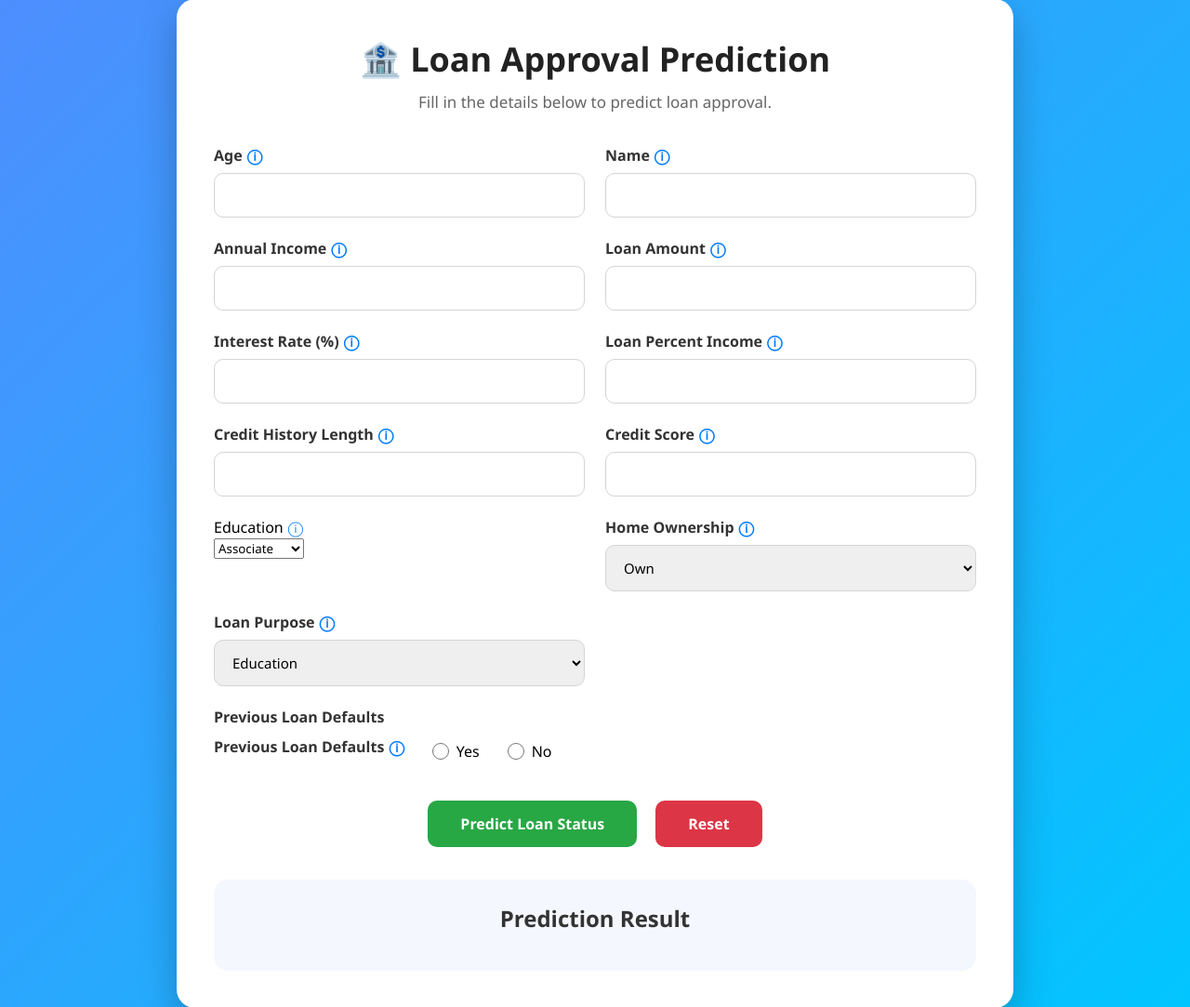
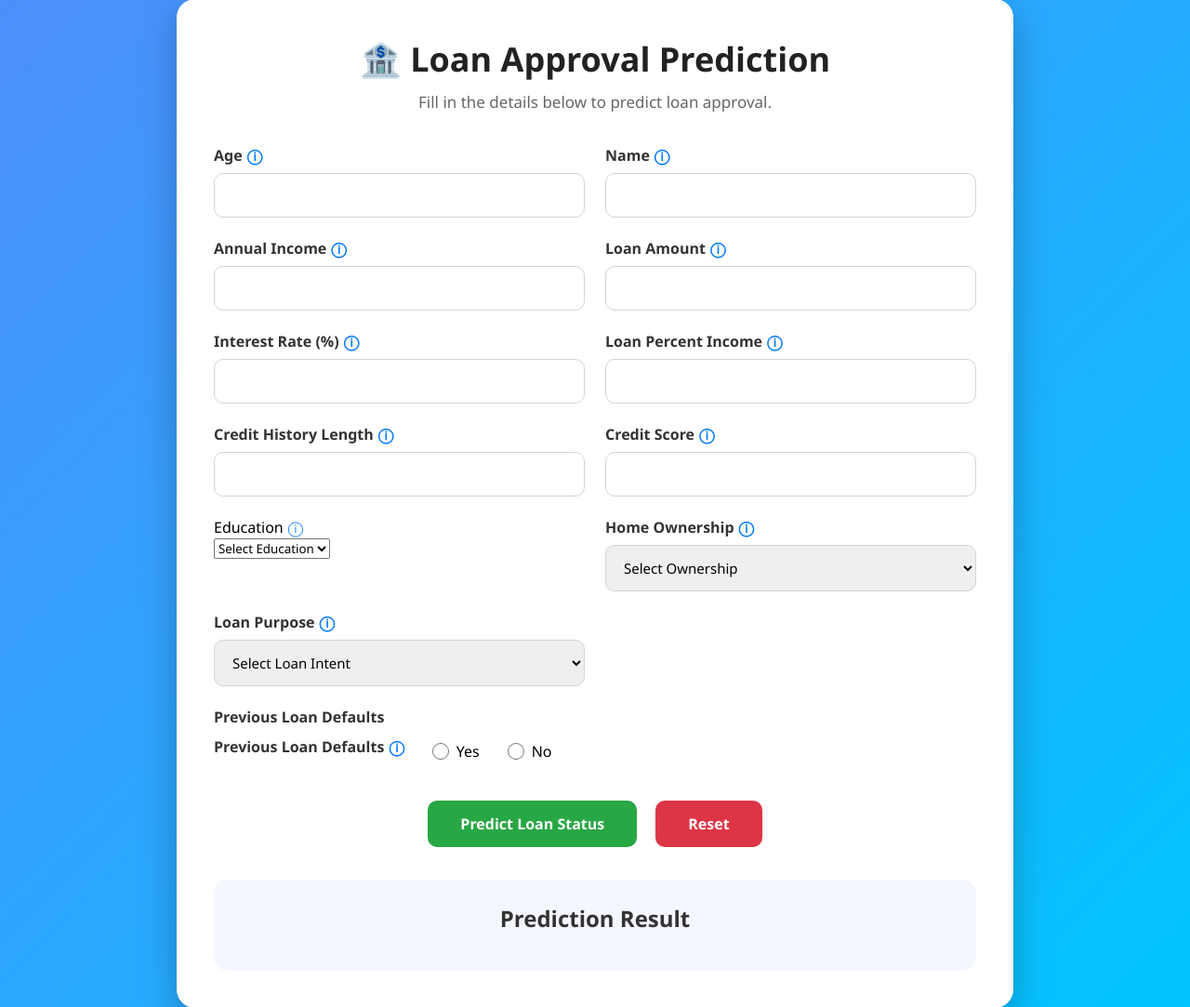
Before and after one commit to yugshah1713c/Loan-Approval-Prediction, a Flask app: page / in a window 1280 px wide. Shown: the part 41-1124 px from the top of the page at 93% size. Run offline with Flask 3, Linux system fonts and the light colour scheme; parts of the project's set-up code (start-up, migrations or seed data) failed here and were passed over.

Commit message:
add validation

```diff
--- a/app.py
+++ b/app.py
@@ -31,7 +31,7 @@ def home():
 def predict():
     print("predict route called")
     person_age = int(request.form['age'])
-    person_name = request.form['person_name']
+    person_name = request.form['person_name'].strip()
     person_income = float(request.form['income'])
     loan_amount = float(request.form['Loan_amount'])
     interest_rate = float(request.form['int_rate'])
@@ -44,6 +44,81 @@ def predict():
     person_home_ownership = request.form['home_ownership']
     loan_intent = request.form['loan_intent']
 
+    # ----------Validation----------
+
+    if person_age < 18 or person_age > 100 :
+        return render_template(
+            "index.html",
+            prediction = "❌ Age must be between 18 and 100."
+        )
+
+    if len(person_name) < 3 or len(person_name) > 50:
+        return render_template(
+            "index.html",
+            prediction = "❌ Name must be 3–50 characters."
+        )
+
+    if person_income <= 0 :
+        return render_template(
+            "index.html",
+            prediction = "❌ Income must be greater than 0."
+        )
+
+    if loan_amount <= 0 :
+        return render_template(
+            "index.html",
+            prediction = "❌ Enter a valid loan amount."
+        )
+
+    if interest_rate < 0 or interest_rate > 50 :
+        return render_template(
+            "index.html",
+            prediction = "❌ Interest rate must be between 0% and 50%."
+        )
+
+    if loan_percent_amount < 0 or loan_percent_amount > 1:
+       return render_template(
+        "index.html",
+        prediction="❌ Loan percent income must be between 0 and 1."
+    )
+
+    if credit_history <= 0 :
+        return render_template(
+            "index.html",
+            prediction = "❌ Enter a valid credit history length."
+        )
+
+    if credit_score < 300 or credit_score >850 :
+        return render_template(
+            "index.html",
+            prediction = "❌ Credit score must be between 300 and 850."
+        )
+
+    if person_education == "" :
+        return render_template(
+            "index.html",
+            prediction = "❌ Please select your education."
+        )
+
+    if person_home_ownership == "" :
+        return render_template(
+            "index.html",
+            prediction = "❌ Please select your ownership."
+        )
+
+    if loan_intent == "" :
+        return render_template(
+            "index.html",
+            prediction = "❌ Please select your loan intent."
+        )
+
+    if previous_loan_defaults not in ["Yes" , "No"] :
+        return render_template(
+            "index.html",
+            prediction="❌ Please choose Yes or No."
+        )
+
+    # ----------Preprocessing----------
     data = {
     "person_age": person_age,
     "person_income": person_income,
@@ -139,5 +214,5 @@ def predict():
 
 
 
-if __name__ == "__main__":
-    app.run(debug=True)
+# if __name__ == "__main__":
+app.run(debug=True)
--- /dev/null
+++ b/static/script.js
@@ -0,0 +1,89 @@
+const age = document.querySelector("#age")
+const ageError = document.querySelector("#ageError")
+
+const name = document.querySelector("#name")
+const nameError = document.querySelector("#nameError")
+
+const income = document.querySelector("#income")
+const incomeError = document.querySelector("#incomeError")
+
+const loan_amt = document.querySelector("#loan_amt")
+const loan_amtError = document.querySelector("#loan_amtError")
+
+const int_rate = document.querySelector("#int_rate")
+const int_rateError = document.querySelector("#int_rateError")
+
+const loan_per_inc = document.querySelector("#loan_per_inc")
+const loan_per_incError = document.querySelector("#loan_per_incError")
+
+const credit_history = document.querySelector("#credit_history")
+const credit_historyError = document.querySelector("#credit_historyError")
+
+const credit_score = document.querySelector("#credit_score")
+const credit_scoreError = document.querySelector("#credit_scoreError")
+
+age.addEventListener("input", function () {
+    if(age.value <18 || age.value > 100)
+    {
+        ageError.textContent = "❌ Age must be between 18 and 100.";
+    }else{
+        ageError.textContent = "";
+    }
+});
+
+// name.addEventListener("input",() => {
+//     if(name.)
+// })
+
+income.addEventListener("input",() => {
+    if(income.value <= 0)
+    {
+        incomeError.textContent = "❌ Income must be greater than 0."
+    }else{
+        incomeError.textContent = ""
+    }
+})
+
+// loan_amt.addEventListener("input",() =>{
+//     if(income.value <= 0)
+//     {
+//         loan_amtError.textContent = "❌ Income must be greater than 0."
+//     }else{
+//         loan_amtError.textContent = ""
+//     }
+// })
+
+int_rate.addEventListener("input",() => {
+    if(int_rate.value <= 0 || int_rate.value > 50)
+    {
+        int_rateError.textContent = "❌ Interest rate must be between 0% and 50%."
+    }else{
+        int_rateError.textContent = ""
+    }
+})
+
+loan_per_inc.addEventListener("input",() => {
+    if(loan_per_inc.value < 0 || loan_per_inc.value > 1)
+    {
+        loan_per_incError.textContent = "❌ Loan percent income must be between 0 and 1."
+    }else{
+        loan_per_incError.textContent = ""
+    }
+})
+
+credit_history.addEventListener("input",() => {
+    if(credit_history.value < 0){
+        credit_historyError.textContent = "❌ Enter a valid credit history length."
+    }else{
+        credit_historyError.textContent = ""
+    }
+})
+
+credit_score.addEventListener("input",() => {
+    if(credit_score.value<300 || credit_score.value > 850)
+    {
+        credit_scoreError.textContent = "❌ Credit score must be between 300 and 850."
+    }else{
+        credit_scoreError.textContent = ""
+    }
+})
--- a/templates/index.html
+++ b/templates/index.html
@@ -28,7 +28,8 @@
                           <span style="color:#007BFF; cursor:pointer;"
                             title="Enter your current age in years.">ⓘ</span>
                     </label>
-                     <input type="number" name="age" required>
+                     <input type="number" name="age" id="age">
+                     <small id="ageError" style="color: red;"></small>
                 </div>
 
                 <div class="input-box">
@@ -37,7 +38,8 @@
                             <span style="color:#007BFF; cursor:pointer;"
                             title="Enter your full name.">ⓘ</span>
                          </label>
-                        <input type="text" name="person_name" id="person_name" required>
+                        <input type="text" name="name" id="person_name" min="3" required>
+                        <small id="nameError"></small>
                 </div>
 
                 <div class="input-box">
@@ -46,7 +48,8 @@
                         <span style="color:#007BFF; cursor:pointer;"
                             title="Enter your yearly income before taxes.">ⓘ</span>
                     </label>
-                    <input type="number" name="income" required>
+                    <input type="number" name="income" min="0" id="income" required>
+                    <small id="incomeError"></small>
                 </div>
 
                 <div class="input-box">
@@ -55,7 +58,8 @@
                         <span style="color:#007BFF; cursor:pointer;"
                             title="Enter the total amount of loan you want.">ⓘ</span>
                     </label>
-                    <input type="number" name="Loan_amount" required>
+                    <input type="number" name="Loan_amount" min="0" id="loan_amt" required>
+                    <small id="loan_amtError"></small>
                 </div>
 
                 <div class="input-box">
@@ -64,7 +68,8 @@
                         <span style="color:#007BFF; cursor:pointer;"
                             title="Annual interest rate offered for the loan.">ⓘ</span>
                     </label>
-                    <input type="number" name="int_rate" step="any" required>
+                    <input type="number" name="int_rate" step="any" min="0" id="int_rate" max="50" required>
+                    <small id="int_rateError"></small>
                 </div>
 
 
@@ -74,7 +79,8 @@
                         <span style="color:#007BFF; cursor:pointer;"
                             title="Loan Amount ÷ Annual Income. Example: ₹2,00,000 / ₹10,00,000 = 0.20">ⓘ</span>
                     </label>
-                    <input type="number" name="percent_amount" step="any" required>
+                    <input type="number" name="percent_amount" step="any" id="loan_per_inc" required>
+                    <small id="loan_per_incError"></small>
                 </div>
 
                 <div class="input-box">
@@ -83,7 +89,8 @@
                         <span style="color:#007BFF; cursor:pointer;"
                             title="Number of years since your first credit account was opened.">ⓘ</span>
                     </label>
-                    <input type="number" name="person_cred_hist_length" required>
+                    <input type="number" name="person_cred_hist_length" id="credit_history" min="0" required>
+                    <small id="credit_historyError"></small>
                 </div>
 
                 <div class="input-box">
@@ -92,7 +99,8 @@
                         <span style="color:#007BFF; cursor:pointer;"
                             title="Usually between 300 and 850. Higher scores improve approval chances.">ⓘ</span>
                     </label>
-                    <input type="number" name="credit_score" required>
+                    <input type="number" name="credit_score"  id="credit_score" required>
+                    <small id="credit_scoreError"></small>
                 </div>
 
                 <div>
@@ -101,7 +109,8 @@
                         <span style="color:#007BFF; cursor:pointer;"
                             title="Select your highest completed education level.">ⓘ</span>
                     </label>
-                    <select name="person_education" required>
+                    <select name="person_education" id="education" required>
+                        <option value="" selected disabled>Select Education</option>
                         <option value="Associate">Associate</option>
                         <option value="Bachelor">Bachelor</option>
                         <option value="Doctorate">Doctorate</option>
@@ -118,6 +127,7 @@
                     </label>
 
                     <select name="home_ownership" required>
+                        <option value="" selected disabled>Select Ownership</option>
                         <option value="OWN">Own</option>
                         <option value="RENT">Rent</option>
                         <option value="MORTGAGE">Mortgage</option>
@@ -133,6 +143,7 @@
                     </label>
 
                     <select name="loan_intent" required>
+                        <option value="" selected disabled>Select Loan Intent</option>
                         <option value="EDUCATION">Education</option>
                         <option value="HOMEIMPROVEMENT">Home Improvement</option>
                         <option value="MEDICAL">Medical</option>
@@ -207,7 +218,7 @@
         </div>
 
     </div>
-
+<script src="{{ url_for('static', filename='script.js') }}"></script>
 </body>
 
 </html>
```
